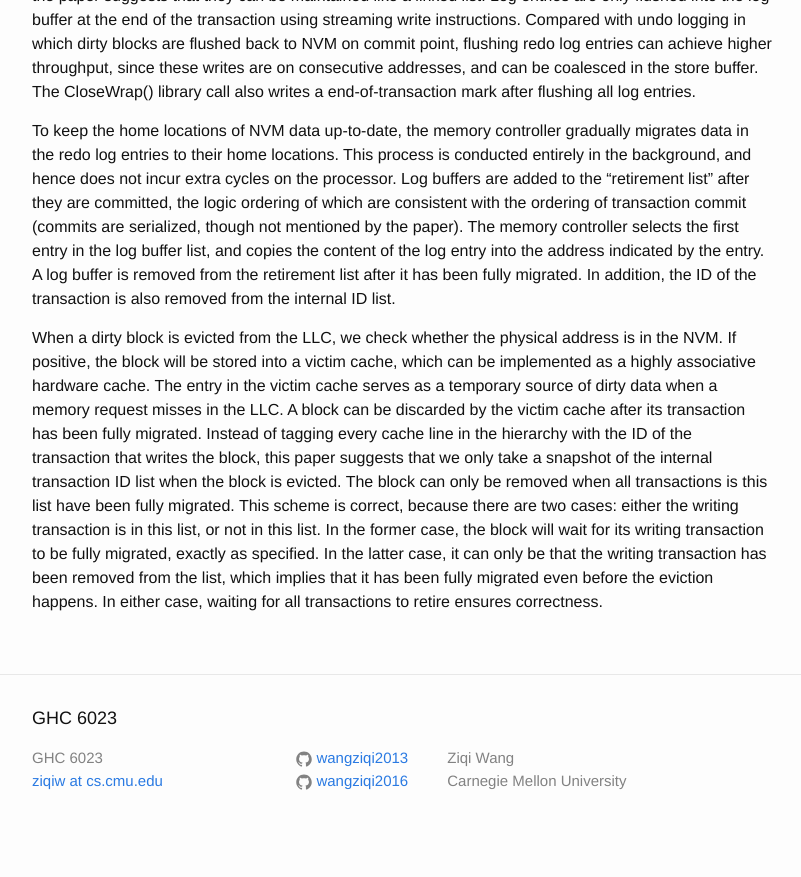
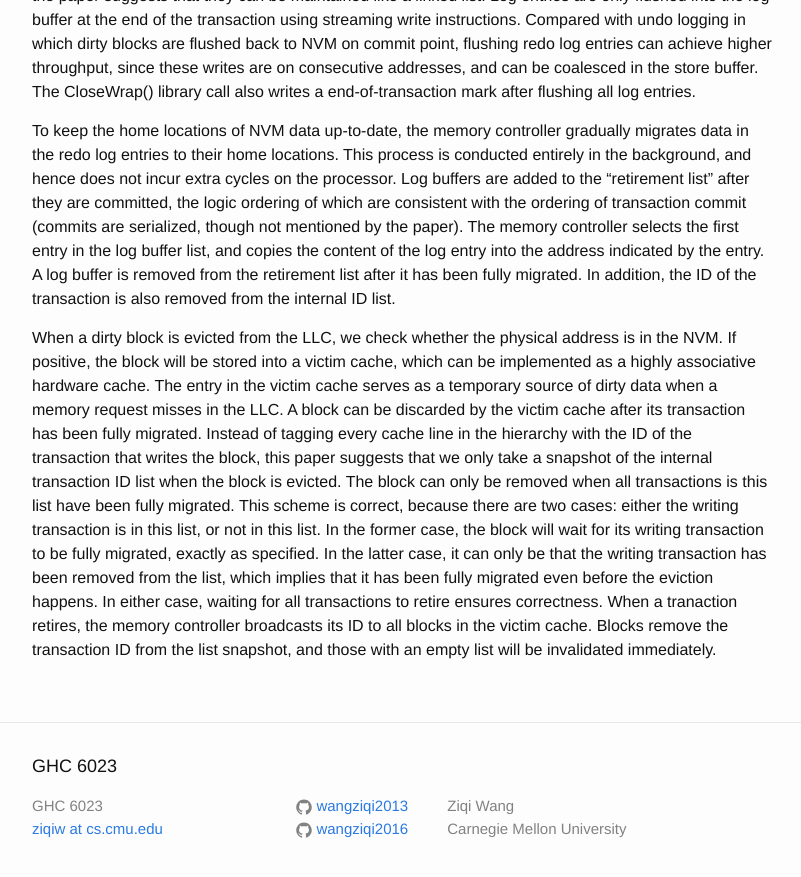
Before and after one commit to wangziqi2013/wangziqi2013.github.io, a Jekyll site: the page built from _posts/2019-08-26-atomic-persistence-for-scm.markdown, in a window 1280 px wide and 900 px high, scrolled down 1696 px. Shown: the top 877 px of the window, without its empty margins (238-1039 px from the left). Built offline with Jekyll 4.4.1, drawn with Linux system fonts in a browser that asks for light colours; before the commit the page ends 2548 px from its top, so only the background shows below that.

Commit message:
Adding invalidation

```diff
--- a/_posts/2019-08-26-atomic-persistence-for-scm.markdown
+++ b/_posts/2019-08-26-atomic-persistence-for-scm.markdown
@@ -81,4 +81,6 @@ when all transactions is this list have been fully migrated. This scheme is corr
 either the writing transaction is in this list, or not in this list. In the former case, the block will wait for its
 writing transaction to be fully migrated, exactly as specified. In the latter case, it can only be that the writing
 transaction has been removed from the list, which implies that it has been fully migrated even before the eviction happens.
-In either case, waiting for all transactions to retire ensures correctness.
+In either case, waiting for all transactions to retire ensures correctness. When a tranaction retires, the memory
+controller broadcasts its ID to all blocks in the victim cache. Blocks remove the transaction ID from the list
+snapshot, and those with an empty list will be invalidated immediately.
```
